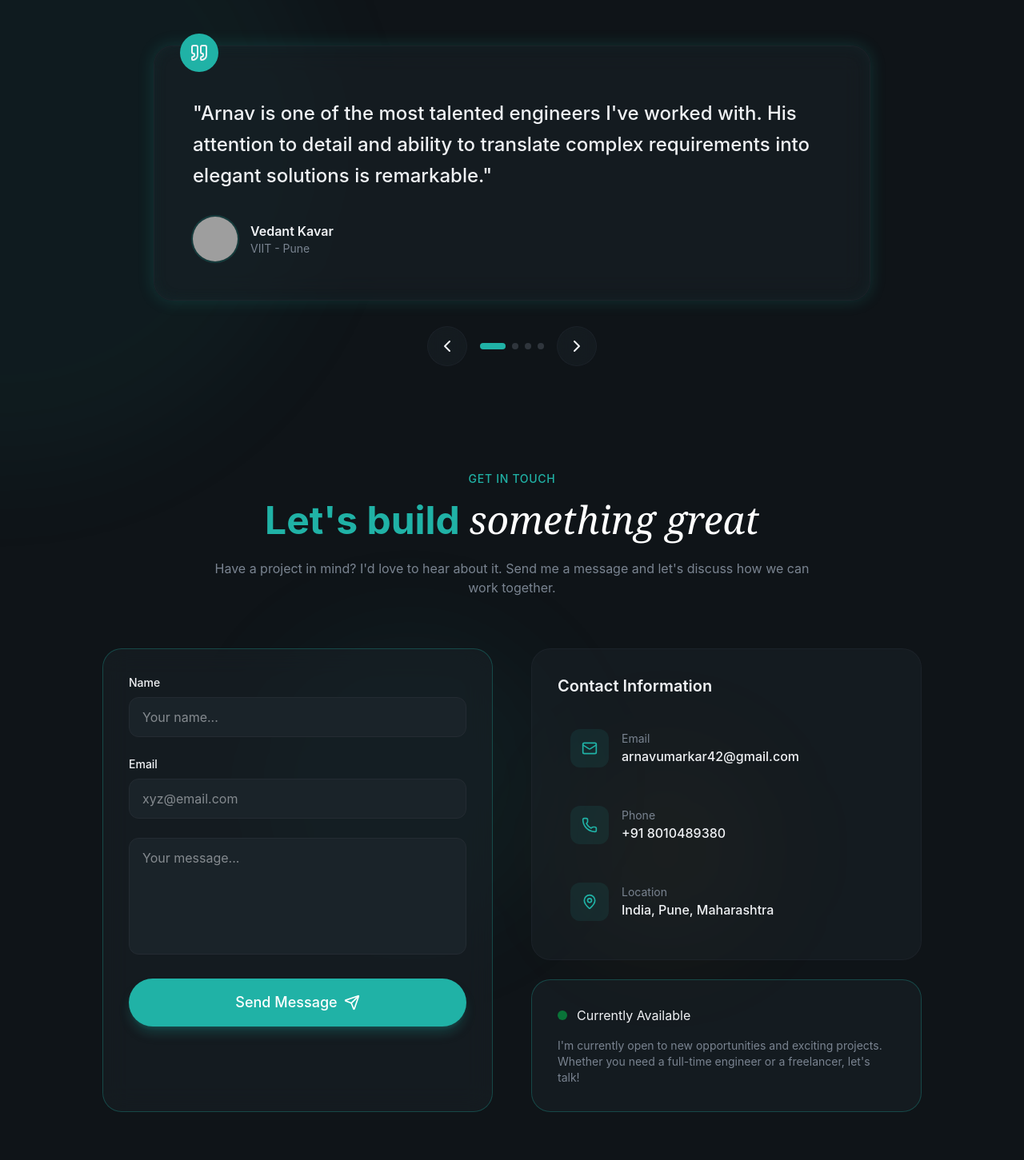
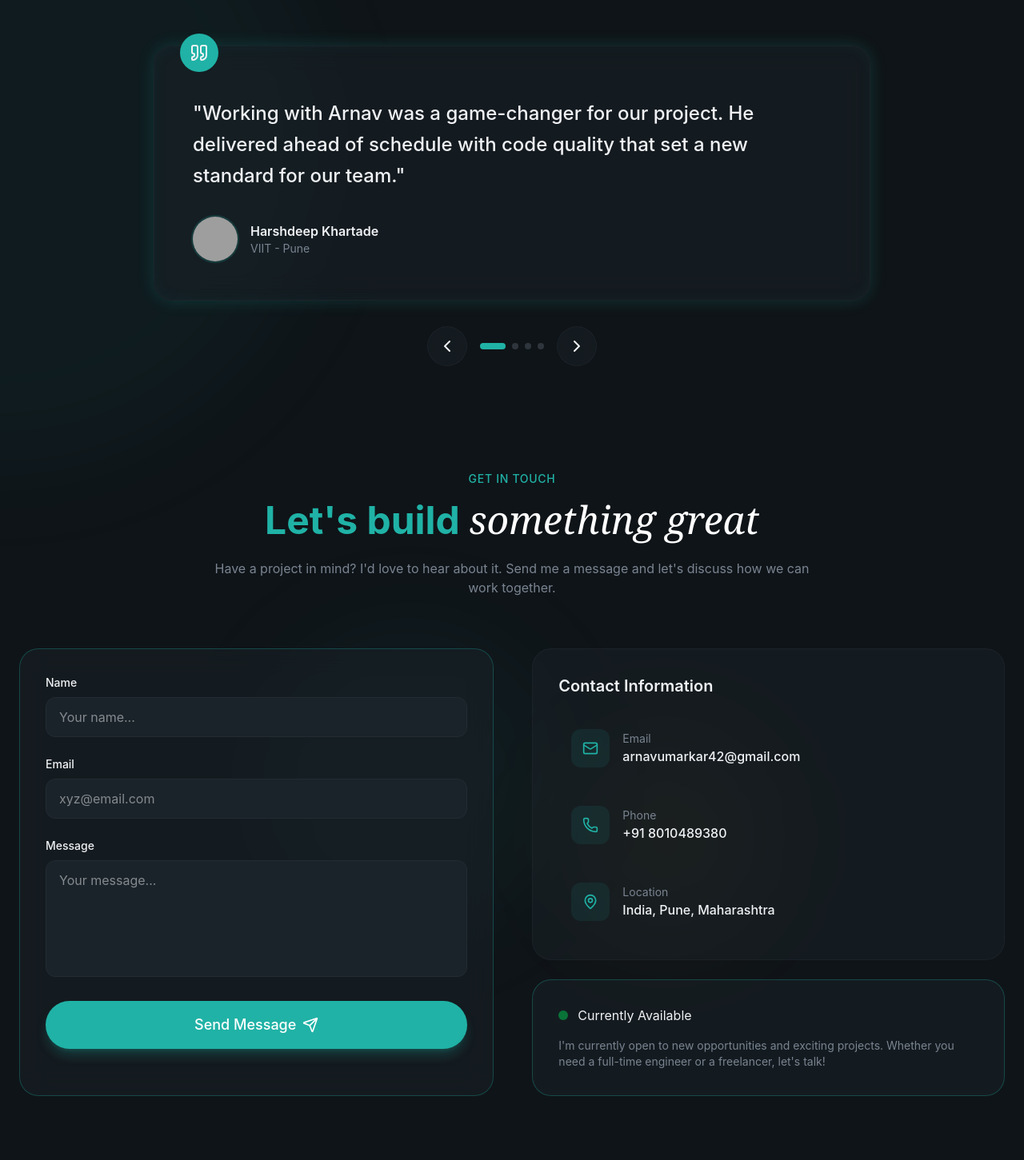
Before and after one commit to ArnavU/Personal_Portfolio, a React (Vite) app: page / in a window 1280 px wide. Shown: the part 5579-7030 px from the top of the page at 80% size. Built offline with nearby package versions, Linux system fonts and the light colour scheme; grey boxes are pictures that could not be loaded.

Commit message:
made contact section more responsive

```diff
--- a/src/Sections/Contact.jsx
+++ b/src/Sections/Contact.jsx
@@ -110,8 +110,8 @@ const Contact = () => {
 					</p>
 				</div>
 
-				<div className="grid lg:grid-cols-2 gap-12 max-w-5xl mx-auto">
-					<div className="glass p-8 rounded-3xl border border-primary/30 animate-fade-in animation-delay-300">
+				<div className="flex flex-col lg:flex-row gap-12 mx-auto">
+					<div className="glass lg:w-1/2 p-8 rounded-3xl border border-primary/30 animate-fade-in animation-delay-300">
 						<form className="space-y-6" onSubmit={handleSubmit}>
 							<div>
 								<label
@@ -151,7 +151,9 @@ const Contact = () => {
 								<label
 									htmlFor="message"
 									className="block text-sm font-medium mb-2"
-								></label>
+								>
+									Message
+								</label>
 								<textarea
 									rows={5}
 									required
@@ -198,7 +200,7 @@ const Contact = () => {
 					</div>
 
 					{/* Contact Info */}
-					<div className="space-y-6 animate-fade-in animation-delay-400">
+					<div className="space-y-6 lg:w-1/2 animate-fade-in animation-delay-400">
 						<div className="glass rounded-3xl p-8">
 							<h3 className="text-xl font-semibold mb-6">
 								Contact Information
--- a/src/Sections/Testimonials.jsx
+++ b/src/Sections/Testimonials.jsx
@@ -3,14 +3,20 @@ import { useState } from "react";
 
 const testimonials = [
 	{
+		quote: "Working with Arnav was a game-changer for our project. He delivered ahead of schedule with code quality that set a new standard for our team.",
+		author: "Harshdeep Khartade",
+		role: "VIIT - Pune",
+		avatar: "https://images.unsplash.com/photo-1472099645785-5658abf4ff4e?w=100&h=100&fit=crop",
+	},
+	{
 		quote: "Arnav is one of the most talented engineers I've worked with. His attention to detail and ability to translate complex requirements into elegant solutions is remarkable.",
-		author: "Vedant Kavar",
+		author: "Vedant Kavhar",
 		role: "VIIT - Pune",
 		avatar: "https://images.unsplash.com/photo-1507003211169-0a1dd7228f2d?w=100&h=100&fit=crop",
 	},
 	{
-		quote: "Working with Arnav was a game-changer for our project. He delivered ahead of schedule with code quality that set a new standard for our team.",
-		author: "Harshdeep Khartade",
+		quote: "Not only is Arnav technically brilliant, but he's also a fantastic communicator and team player. He elevated everyone around him.",
+		author: "Abhay Baral",
 		role: "VIIT - Pune",
 		avatar: "https://images.unsplash.com/photo-1472099645785-5658abf4ff4e?w=100&h=100&fit=crop",
 	},
@@ -19,12 +25,6 @@ const testimonials = [
 		author: "Rohan Nikumbh",
 		role: "VIIT - Pune",
 		avatar: "https://images.unsplash.com/photo-1507003211169-0a1dd7228f2d?w=100&h=100&fit=crop",
-	},
-	{
-		quote: "Not only is Arnav technically brilliant, but he's also a fantastic communicator and team player. He elevated everyone around him.",
-		author: "Aryan Phalke",
-		role: "VIIT - Pune",
-		avatar: "https://images.unsplash.com/photo-1472099645785-5658abf4ff4e?w=100&h=100&fit=crop",
 	},
 ];
 
--- a/src/layout/Navbar.jsx
+++ b/src/layout/Navbar.jsx
@@ -1,4 +1,4 @@
-import { useEffect, useState } from "react"
+import { useEffect, useRef, useState } from "react"
 import { Button } from "../components/Button";
 import {Menu, X} from "lucide-react"
 
@@ -13,12 +13,28 @@ const navLinks = [
 const Navbar = () => {
     const [isMobileMenuOpen, setIsMobileMenuOpen] = useState(false);
     const [isScrolled, setIsScrolled] = useState(false);
+    const menuBtnRef = useRef(null);
+    const mobileMenuRef = useRef(null);
 
     useEffect(() => {
         const handleScroll = () => {
             setIsScrolled(window.scrollY > 50)
         }
+
+        const handleOutsieClick = (e) => {
+            if(menuBtnRef.current?.contains(e.target) || mobileMenuRef.current?.contains(e.target)) {
+                return;
+            }
+            setIsMobileMenuOpen(false);
+        }
+
+        window.addEventListener("click", handleOutsieClick);
         window.addEventListener("scroll", handleScroll);
+
+        return () => {
+            window.removeEventListener("click", handleOutsieClick);
+            window.removeEventListener("scroll", handleScroll);
+        }
     }, []);
 
 
@@ -60,16 +76,19 @@ const Navbar = () => {
 
                 {/* Mobile Menu Button */}
                 <button
-                    className="md:hidden p-2 text-foreground cursor-pointer"
+                    ref={menuBtnRef}
+                    className="relative md:hidden p-2 text-foreground cursor-pointer"
                     onClick={() => setIsMobileMenuOpen((prev) => !prev)}
                 >
+                    {/* self closing div to cover the "X" SVG - svg hinders the outside click functionality */}
+                    <div className="w-full h-full absolute inset-0" />
                     {isMobileMenuOpen ? <X size={24} /> : <Menu size={24} />}
                 </button>
             </nav>
 
             {/* Mobile Menu */}
             {isMobileMenuOpen && (
-                <div className="md:hidden glass-strong animate-fade-in">
+                <div ref={mobileMenuRef} className="md:hidden glass-strong animate-fade-in">
                     <div className="container mx-auto px-6 py-6 flex flex-col gap-4">
                         {navLinks.map((link, index) => (
                             <a
```
